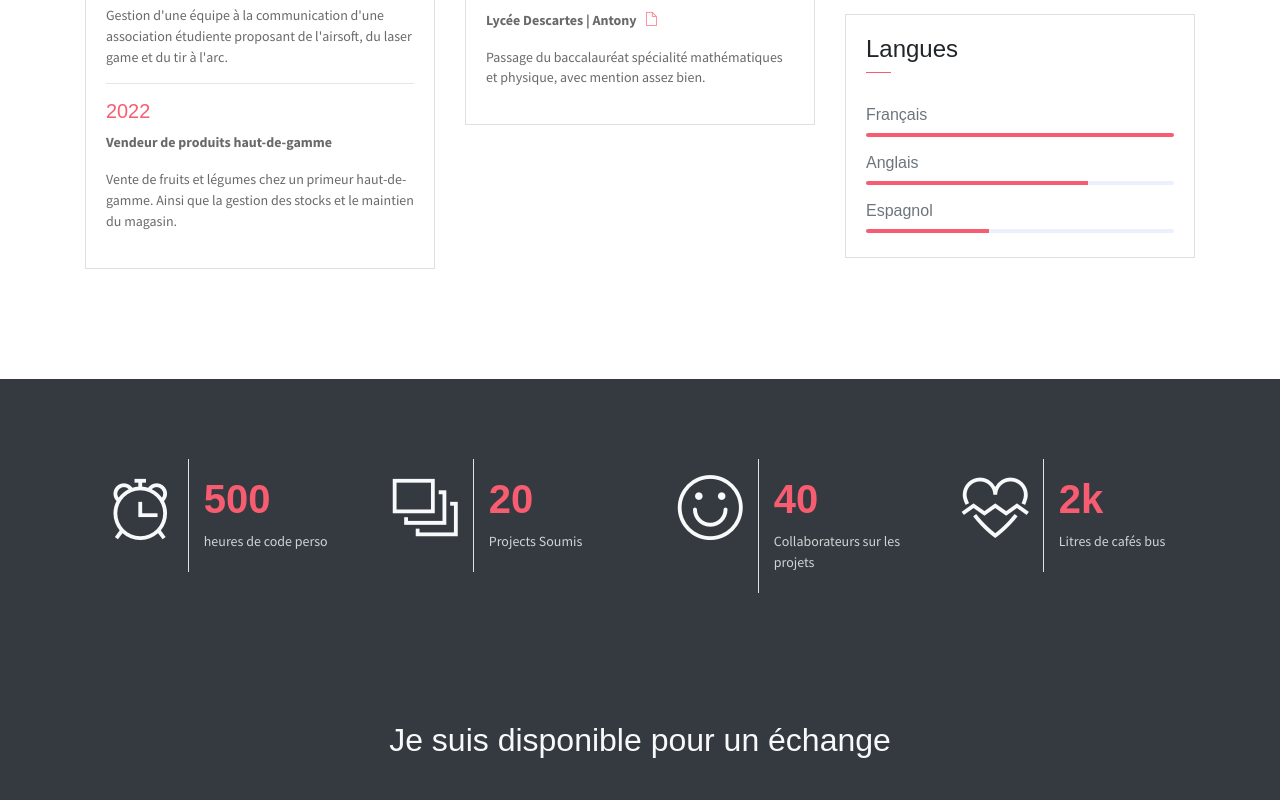
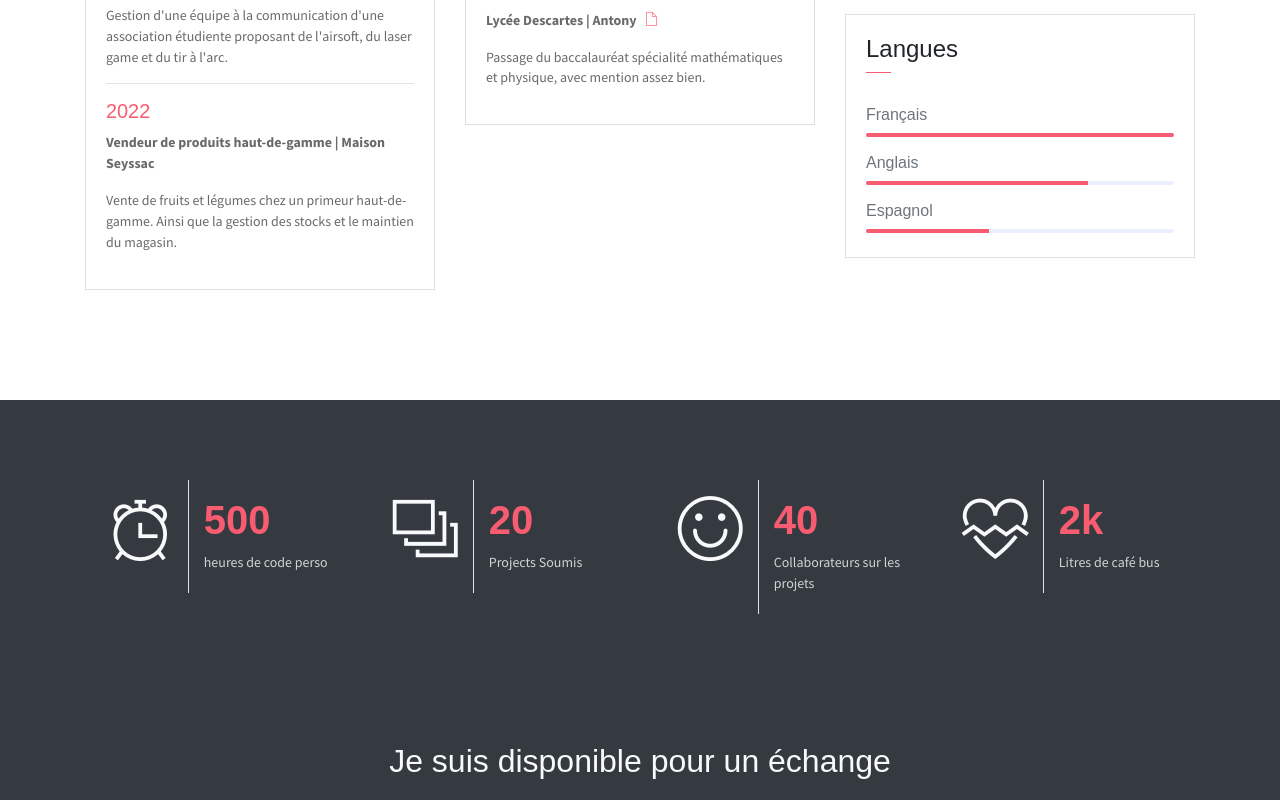
Before and after one commit to Ma2t-Br/Portfolio_MatthieuBrandao_V2.0, a website: page index.html in a window 1280 px wide. Shown: the part 2280-3080 px from the top of the page. Drawn offline with Linux system fonts and the light colour scheme; some packages are replaced by stand-ins of ours.

Commit message:
Fixes on text

```diff
--- a/index.html
+++ b/index.html
@@ -163,7 +163,7 @@
                             <P class="subtitle">Gestion d'une équipe à la communication d'une association étudiente proposant de l'airsoft, du laser game et du tir à l'arc.</P>
                             <hr>
                             <h6 class="title text-danger">2022</h6>
-                            <P><b>Vendeur de produits haut-de-gamme</b></P>
+                            <P><b>Vendeur de produits haut-de-gamme | Maison Seyssac</b></P>
                             <P class="subtitle">Vente de fruits et légumes chez un primeur haut-de-gamme. Ainsi que la gestion des stocks et le maintien du magasin.</P>
                         </div>
                     </div>
@@ -324,7 +324,7 @@
                         </div>
                         <div class="col-7 text-left py-3">
                             <h1 class="text-danger font-weight-bold font40">2k</h1>
-                            <p class="text-light mb-1">Litres de cafés bus</p>
+                            <p class="text-light mb-1">Litres de café bus</p>
                         </div>
                     </div>
                 </div>
@@ -699,7 +699,7 @@
                             </div>
                             <div class="row mb-2">
                                 <div class="col-1 pt-1 mr-1">
-                                    <i class="ti-envelope icon-md"></i>
+                                    <i class="ti-email icon-md"></i>
                                 </div>
                                 <div class="col-10">
                                     <h6 class="d-inline">Email :<br> <span class="text-muted">matthieu.brandao@gmail.com</span></h6>
```
